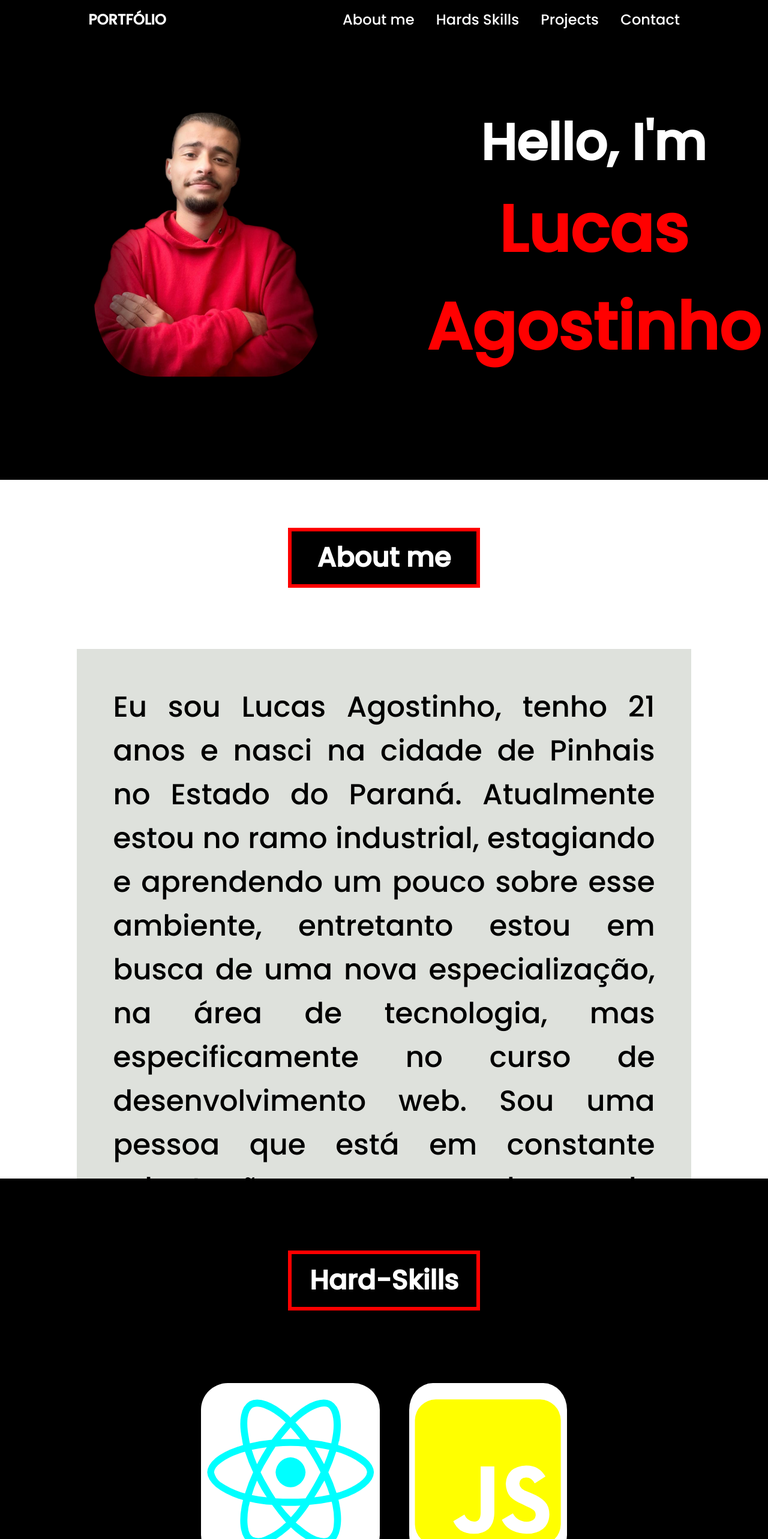
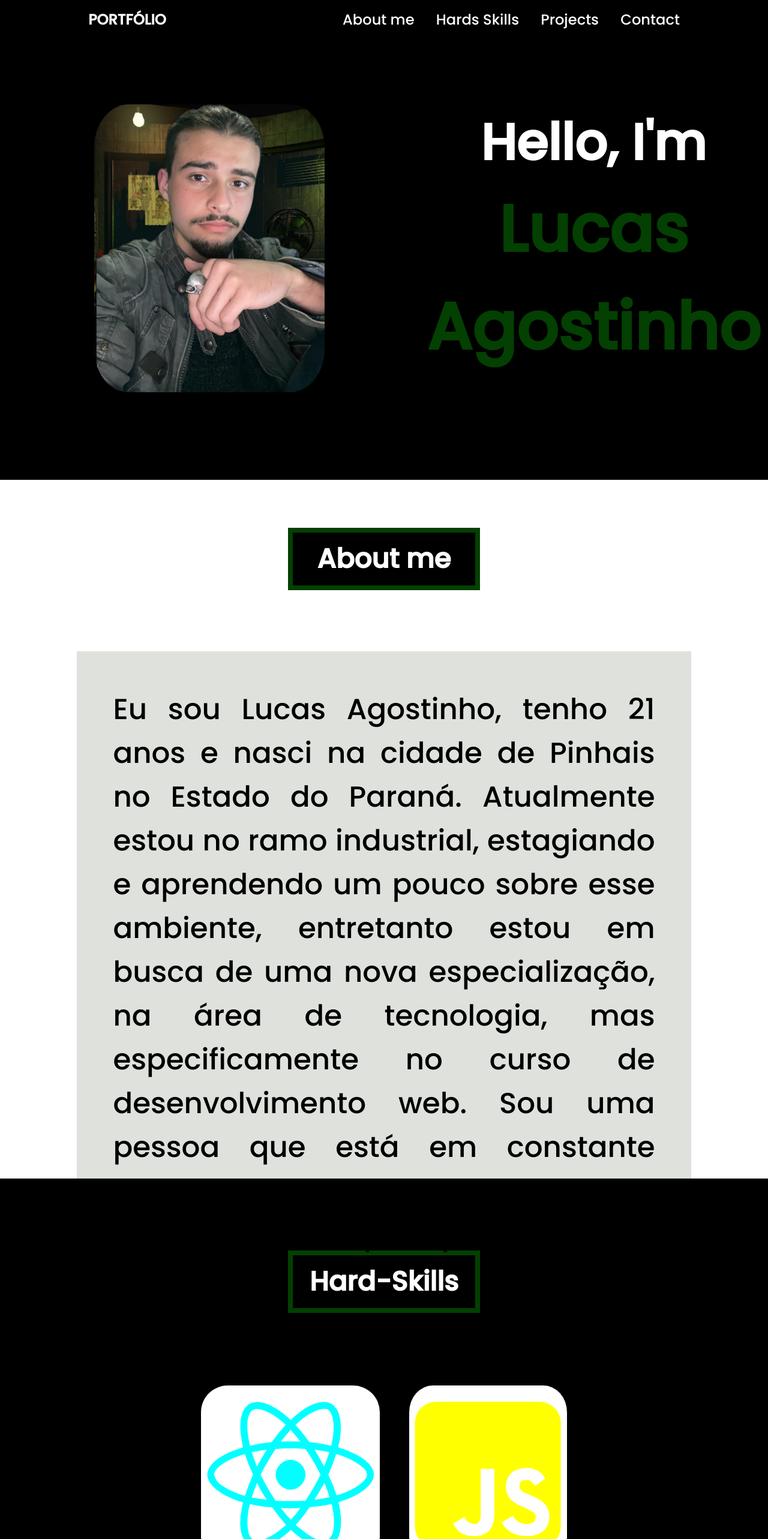
Before and after one commit to LucasBelgamann/Port-lucas, a React (Vite) app in the folder my-vue-app/: page / in a window 1280 px wide. Shown: the top 2566 px of the page at 60% size. Built offline with nearby package versions, Linux system fonts and the light colour scheme.

Commit message:
Alteração de cor

```diff
--- a/my-vue-app/src/about/About.css
+++ b/my-vue-app/src/about/About.css
@@ -6,7 +6,7 @@
   }
 
   .about h1 {
-    border: 6px solid red;
+    border: 8px solid #034001;
     padding: 10px;
     width: 50%;
     margin: 20px auto;
--- a/my-vue-app/src/footer/Footer.css
+++ b/my-vue-app/src/footer/Footer.css
@@ -22,10 +22,10 @@ nav {
 }
 
 #contact i:active {
-    color: red;
+    color: #034001;
 }
 
 #contact div:hover {
-    background-color: red;
+    background-color: #034001;
     border-radius: 10%;
 }
--- a/my-vue-app/src/footer/Footer.jsx
+++ b/my-vue-app/src/footer/Footer.jsx
@@ -4,7 +4,7 @@ import "./Footer.css";
 class Footer extends React.Component {
   render() {
     return (
-      <div>
+      <div className="contact-pai">
         <nav id="contact">
           <div className="insta">
             <a href="http://www.instagram.com/lucasbelgamann" target="black">
--- a/my-vue-app/src/hards skills/HardSkills.css
+++ b/my-vue-app/src/hards skills/HardSkills.css
@@ -16,9 +16,9 @@
   }
 
   .hards h1 {
-    border: 6px solid red;
+    border: 8px solid #034001;
     padding: 10px;
-    width: 50%;
+    width: 45%;
     margin: 8rem auto;
   }
 
@@ -90,7 +90,7 @@
   }
   @media screen and (min-width: 390px) and (max-width: 570px) {
     .hards h1 {
-      width: 80%;
+      width: 75%;
     }
     .hards-container i {
       font-size: 9rem;
--- a/my-vue-app/src/header/Header.css
+++ b/my-vue-app/src/header/Header.css
@@ -37,7 +37,7 @@ a {
 }
 
 .nav_item a:hover  {
-    background-color: red;
+    background-color: #03A63C;
     border-radius: 10%;
 }
 
--- a/my-vue-app/src/main/Main.css
+++ b/my-vue-app/src/main/Main.css
@@ -1,7 +1,7 @@
 .foto-perfil {
     max-width: 50vw;
-    border-radius:  25%;
-    margin: 15% 25% 10%;
+    border-radius:  15%;
+    margin: 30% 25% 10%;
   }
 
   .name h2, h1 {
@@ -13,7 +13,7 @@
   }
 
   .name h1 {
-    color: red;
+    color: #034001;
   }
 
   .principal {
@@ -24,7 +24,7 @@
   @media screen and (min-width: 1200px) {
     .foto-perfil {
         width: 30vw;
-        margin: 1rem 13rem  5rem;
+        margin: 8rem 13rem  5rem;
     }
     .principal {
         display: flex;
@@ -41,7 +41,7 @@
 
   @media screen and (min-width: 390px) and (max-width: 570px) {
       .name h1, h2 {
-        font-size: 3rem;
+        font-size: 3.5rem;
         margin: auto;
       }
       .principal {
--- a/my-vue-app/src/main/Main.jsx
+++ b/my-vue-app/src/main/Main.jsx
@@ -1,5 +1,6 @@
 import React from 'react';
 import lucasPerfil from './LucasPortfolio.png';
+import port from './portBG.jpeg'
 import './Main.css';
 
 class Main extends React.Component {
@@ -8,7 +9,7 @@ class Main extends React.Component {
             <main>
                 <section className="principal">
                     <div className="photo">
-                        <img className="foto-perfil" src={ lucasPerfil } />
+                        <img className="foto-perfil" src={ port } />
                         </div>
                     <div className="name">
                         <h2>Hello, I'm</h2>
--- a/my-vue-app/src/projetos/Projects.css
+++ b/my-vue-app/src/projetos/Projects.css
@@ -1,5 +1,5 @@
 .projetos h1 {
-    border: 7px solid red;
+    border: 8px solid #034001;
     padding: 10px;
     background-color: #000000;
     width: 50%;
@@ -26,6 +26,7 @@
     flex-direction: row;
     flex-wrap: wrap;
     justify-content: center;
+    position: relative;
   }
 
   .gambis {
@@ -42,9 +43,11 @@
       width: 80vw;
       margin: auto;
     }
+
     .projetos i:hover {
       transform: rotate(2deg);
     }
+
     .projetos h1 {
       margin-top: 2rem;
       width: 25%;
@@ -62,3 +65,57 @@
       height: 100vh;
     }
   }
+
+  /* .description {
+    color: white;
+    position: absolute;
+    top: 7vh;
+    right: 0;
+    width: 30vw;
+    border-radius: 10%;
+    background-color: black;
+    transform: translateY(-6%);
+    z-index: 2;
+  }
+
+  .description_active {
+      display: none;
+  }
+
+  .junim {
+    position: relative;
+  } */
+
+  /* @media screen and (min-width: 900px) {
+    .description p {
+      font-size: 1rem;
+      height: 20vh;
+      color: white;
+      padding: 4rem;
+      text-align: justify;
+    }
+    .description h3 {
+      width: 20vw;
+      margin: 1rem auto 0;
+      border: red solid 5px;
+      text-align: center;
+    }
+  }
+
+  @media  screen and (max-width: 700px) {
+    .description {
+      height: 30vh;
+      width: 60vw;
+      transform: translateX(-30%);
+    }
+    .description p {
+      font-size: 12px;
+      padding: 2rem;
+      text-align: justify;
+    }
+    .description h3 {
+      text-align: center;
+      margin: 1rem;
+      border: red solid 5px;
+    }
+  } */
```
Also changed, not shown: my-vue-app/src/projetos/Projects.jsx (+11 -5 lines), my-vue-app/src/main/portBG.jpeg (added).
